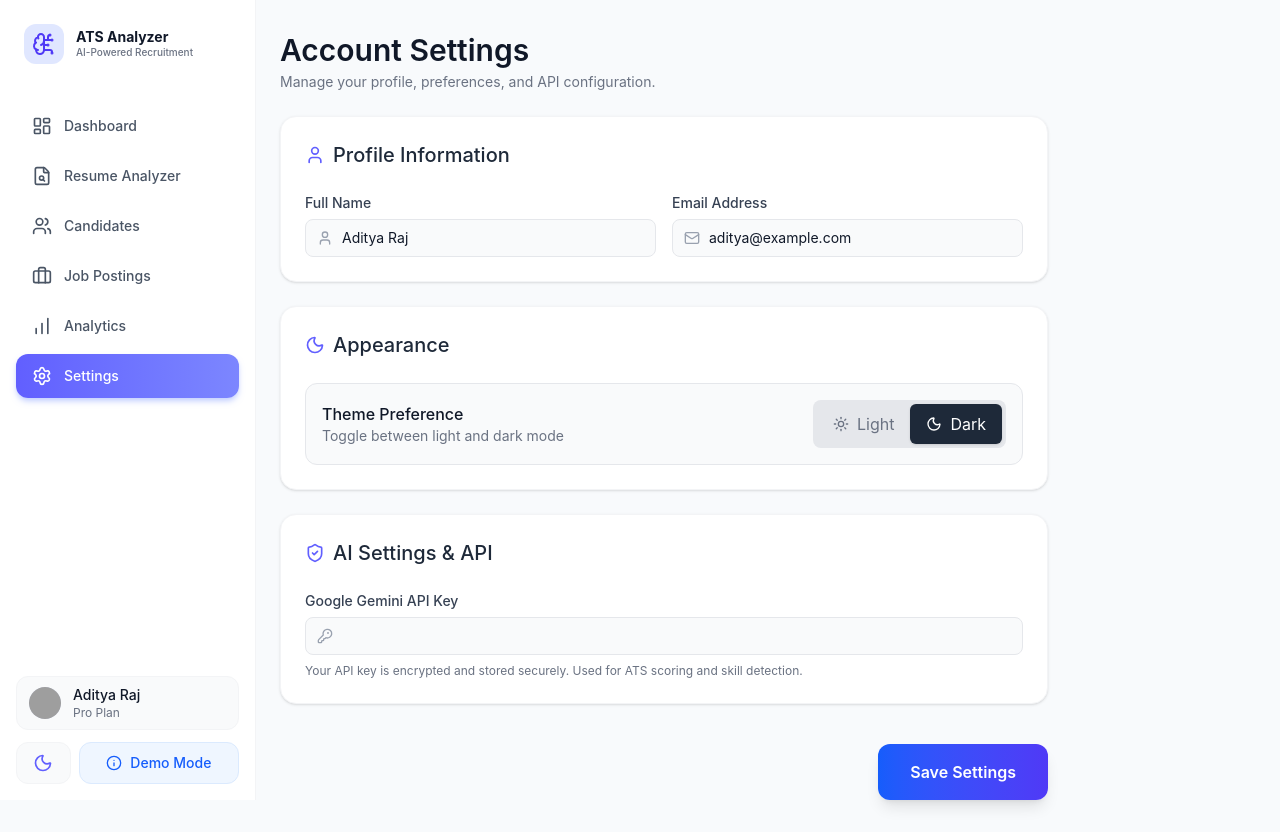
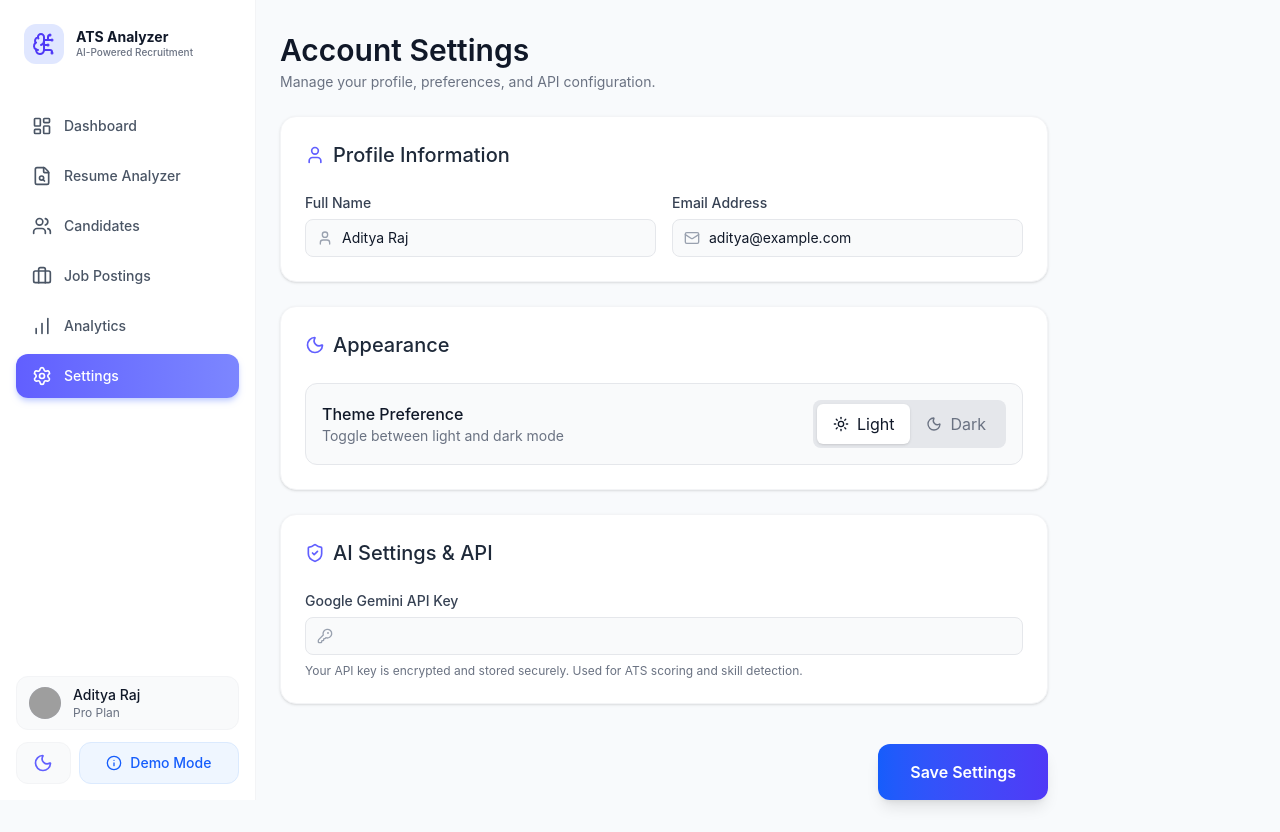
Before and after one commit to 1tsadityaraj/ai-resume-analyzer, a React (Vite) app in the folder client/: page /settings in a window 1280 px wide. Built offline with nearby package versions, Linux system fonts and the light colour scheme; no server answers; grey boxes are pictures that could not be loaded.

Commit message:
Fix dark mode global syncing across Settings and Sidebar

```diff
--- a/client/src/components/Sidebar.jsx
+++ b/client/src/components/Sidebar.jsx
@@ -11,18 +11,11 @@ import {
     Sun
 } from 'lucide-react';
 import { NavLink } from 'react-router-dom';
-import { useState, useEffect } from 'react';
+import { useTheme } from '../hooks/useTheme';
 
 const Sidebar = () => {
-    const [isDarkMode, setIsDarkMode] = useState(false);
-
-    useEffect(() => {
-        if (isDarkMode) {
-            document.documentElement.classList.add('dark');
-        } else {
-            document.documentElement.classList.remove('dark');
-        }
-    }, [isDarkMode]);
+    const [theme, setTheme] = useTheme();
+    const isDarkMode = theme === 'dark';
 
     const navItems = [
         { name: 'Dashboard', icon: LayoutDashboard, path: '/' },
@@ -82,7 +75,7 @@ const Sidebar = () => {
 
                 <div className="flex space-x-2">
                     <button
-                        onClick={() => setIsDarkMode(!isDarkMode)}
+                        onClick={() => setTheme(isDarkMode ? 'light' : 'dark')}
                         className="flex-1 flex justify-center items-center py-2.5 rounded-xl text-sm font-medium text-gray-600 dark:text-gray-300 bg-gray-50 dark:bg-gray-800 hover:bg-gray-100 dark:hover:bg-gray-700 transition-colors border border-gray-100 dark:border-gray-700"
                     >
                         {isDarkMode ? <Sun className="w-5 h-5 text-yellow-500" /> : <Moon className="w-5 h-5 text-indigo-500" />}
--- /dev/null
+++ b/client/src/hooks/useTheme.js
@@ -0,0 +1,43 @@
+import { useState, useEffect } from 'react';
+
+export const useTheme = () => {
+    // Check localStorage or system preference on initial load
+    const [theme, setTheme] = useState(() => {
+        if (typeof window !== 'undefined') {
+            const savedTheme = localStorage.getItem('theme');
+            if (savedTheme) {
+                return savedTheme;
+            }
+            // Optional: fallback to system preference
+            // if (window.matchMedia('(prefers-color-scheme: dark)').matches) return 'dark';
+        }
+        return 'light'; // default
+    });
+
+    useEffect(() => {
+        const root = window.document.documentElement;
+        if (theme === 'dark') {
+            root.classList.add('dark');
+        } else {
+            root.classList.remove('dark');
+        }
+        localStorage.setItem('theme', theme);
+
+        // Dispatch custom event to sync other components
+        window.dispatchEvent(new Event('theme-change'));
+    }, [theme]);
+
+    useEffect(() => {
+        const handleThemeChange = () => {
+            const currentTheme = localStorage.getItem('theme') || 'light';
+            if (currentTheme !== theme) {
+                setTheme(currentTheme);
+            }
+        };
+
+        window.addEventListener('theme-change', handleThemeChange);
+        return () => window.removeEventListener('theme-change', handleThemeChange);
+    }, [theme]);
+
+    return [theme, setTheme];
+};
--- a/client/src/pages/Settings.jsx
+++ b/client/src/pages/Settings.jsx
@@ -6,12 +6,12 @@ import { PrimaryButton } from '../components/ui/Button';
 import { User, Mail, Moon, Sun, KeyRound, ShieldCheck } from 'lucide-react';
 import { designSystem } from '../utils/designSystem';
 import { getSettings, updateSettings } from '../services/api';
+import { useTheme } from '../hooks/useTheme';
 
 const Settings = () => {
     const [name, setName] = useState('Aditya Raj');
     const [email, setEmail] = useState('aditya@example.com');
-    // Using simple state to simulate toggle visual, the actual isDarkMode logic is in Sidebar
-    const [theme, setTheme] = useState('dark');
+    const [theme, setTheme] = useTheme();
     const [apiKey, setApiKey] = useState('');
     const [loading, setLoading] = useState(false);
 
```
